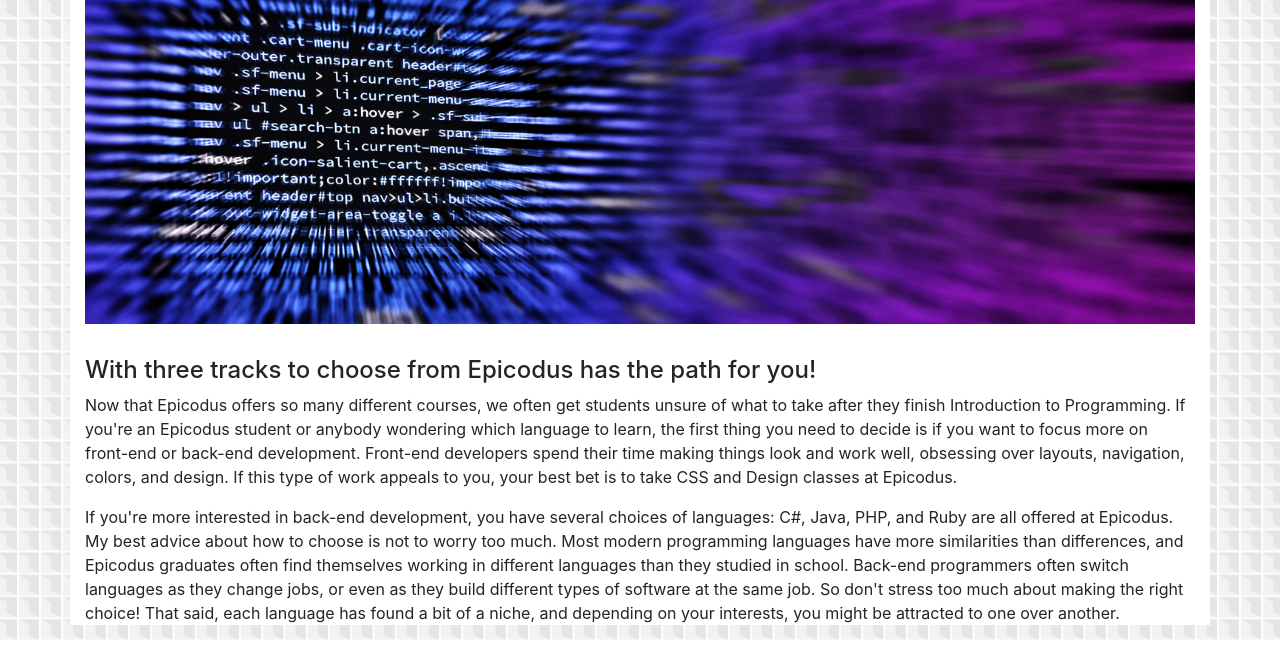
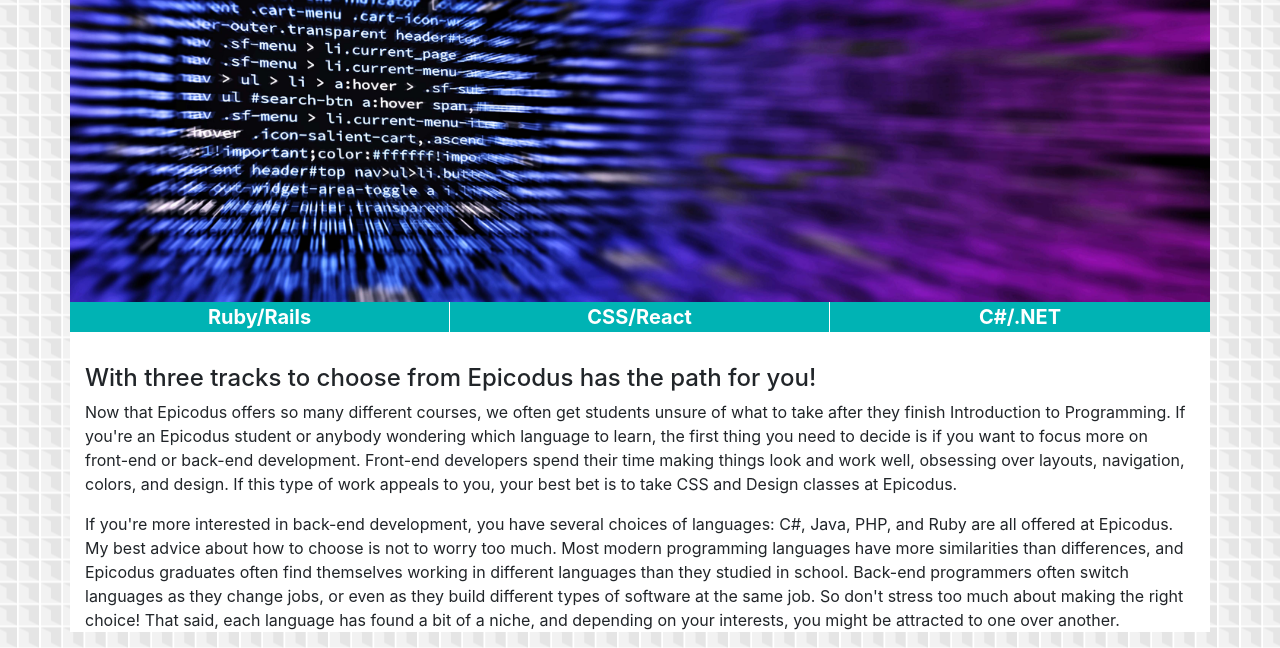
Before and after one commit to putman10/track-suggester, a plain HTML site: page index.html in a window 1280 px wide. Shown: the part 220-868 px from the top of the page. Drawn offline with Linux system fonts and the light colour scheme.

Commit message:
add individual containers to improve spacing and track boxes under banner.

```diff
--- a/css/styles.css
+++ b/css/styles.css
@@ -37,7 +37,6 @@ img {
 }
 
 .maincontent .container{
-  padding-top: 3rem;
   background: white;
 }
 
@@ -55,8 +54,36 @@ a:hover {
   font-weight: 700;
 }
 
-.banner {
+#trackbox {
   margin-bottom: 2rem;
+  background: #00b3b4;
+  color: white;
+  font-size: 20px;
+  font-weight: bold;
+  text-align: center;
+}
+
+#lefttrackbox,
+#centertrackbox {
+  border-right: 1px solid white;
+}
+
+#bannerbox {
+    padding: 0px;
+}
+
+#mainbox {
+  padding-top: 0px;
+}
+
+#titlebox {
+  padding: 13px 0 7px;
+  margin-bottom: 5px;
+  background: red;
+}
+
+#titlebox h1 {
+  margin: 0px;
 }
 
 @media (min-width: 768px) {
--- a/index.html
+++ b/index.html
@@ -22,9 +22,24 @@
     </div>
   </div>
   <div class="maincontent">
-    <div class="container">
+    <div class="container" id="titlebox">
       <h1 class="mainheader">Which Programming Track is Right For You?</h1>
+    </div>
+    <div class="container" id="bannerbox">
       <img src="img/coding-banner.jpg" alt="coding computer screen" class="banner">
+    </div>
+    <div class="container" id="mainbox">
+      <div class="row" id="trackbox">
+        <div class="col-md-4" id="lefttrackbox">
+          Ruby/Rails
+        </div>
+        <div class="col-md-4" id="centertrackbox">
+          CSS/React
+        </div>
+        <div class="col-md-4" id="rightrackbox">
+          C#/.NET
+        </div>
+      </div>
       <h4>With three tracks to choose from Epicodus has the path for you!</h4>
       <p>Now that Epicodus offers so many different courses, we often get students unsure of what to take after they finish Introduction to Programming. If you're an Epicodus student or anybody wondering which language to learn, the first thing you need to decide is if you want to focus more on front-end or back-end development. Front-end developers spend their time making things look and work well, obsessing over layouts, navigation, colors, and design. If this type of work appeals to you, your best bet is to take CSS and Design classes at Epicodus.</p>
 
```
